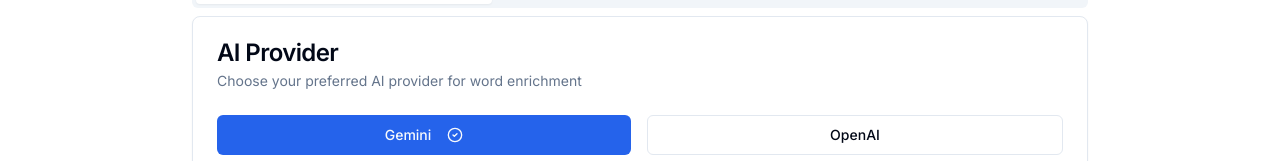
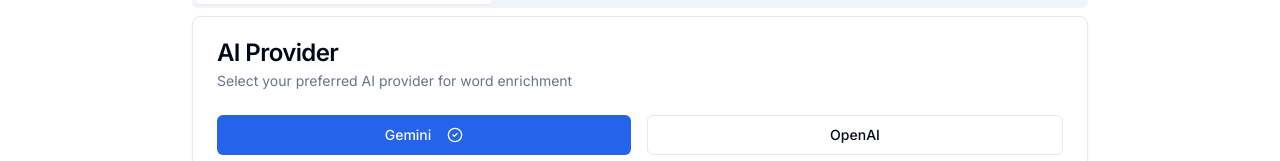
Before and after one commit to HamidrezaGtHb/leitner-box, a Next.js app: page /settings in a window 1280 px wide. Shown: the part 221-382 px from the top of the page. Built offline with nearby package versions, Linux system fonts and the light colour scheme.

Commit message:
Force Vercel redeploy - update settings description

```diff
--- a/src/app/settings/page.tsx
+++ b/src/app/settings/page.tsx
@@ -68,7 +68,7 @@ export default function SettingsPage() {
             <CardHeader>
               <CardTitle>AI Provider</CardTitle>
               <CardDescription>
-                Choose your preferred AI provider for word enrichment
+                Select your preferred AI provider for word enrichment
               </CardDescription>
             </CardHeader>
             <CardContent className="space-y-4">
```
